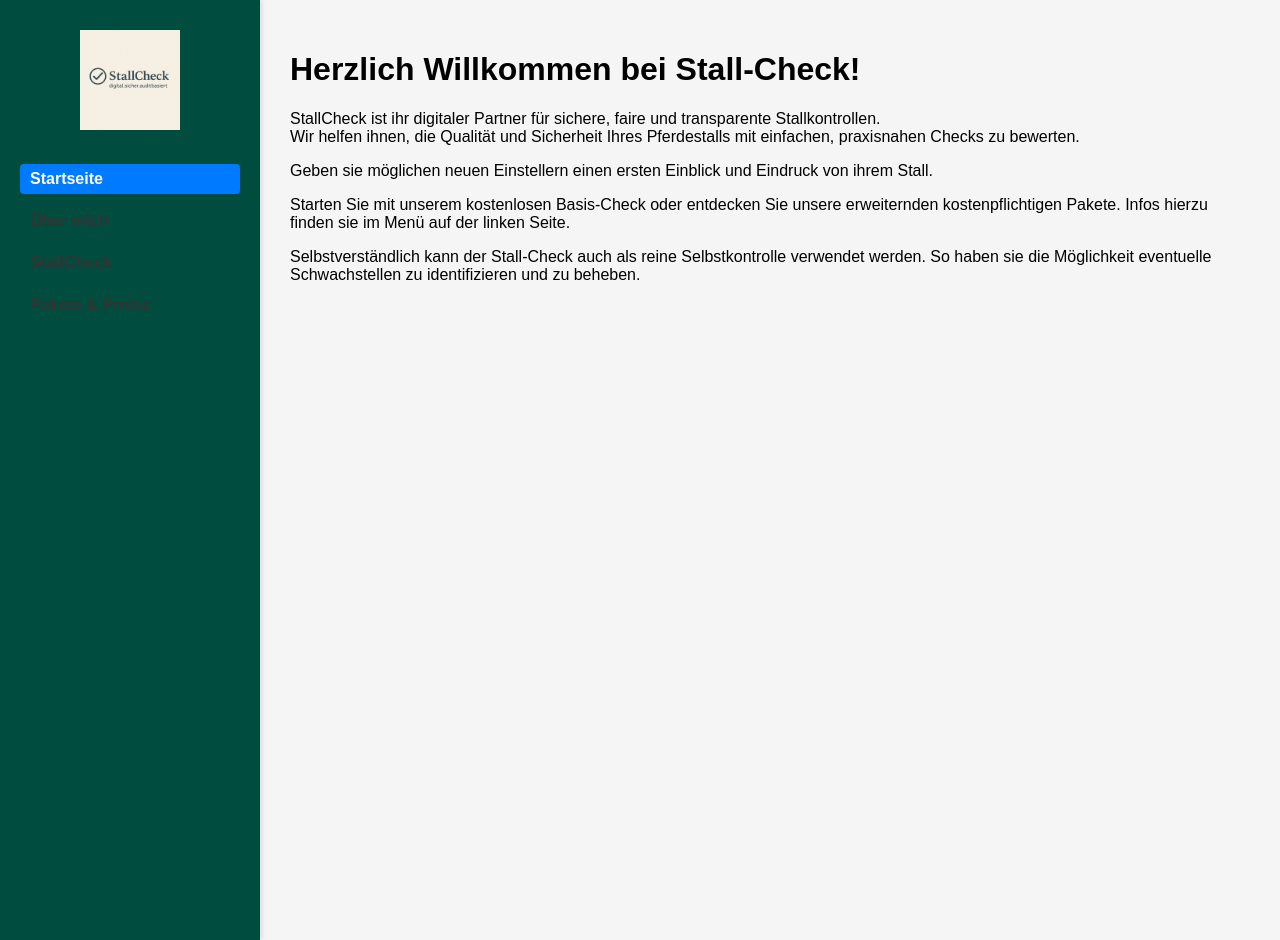
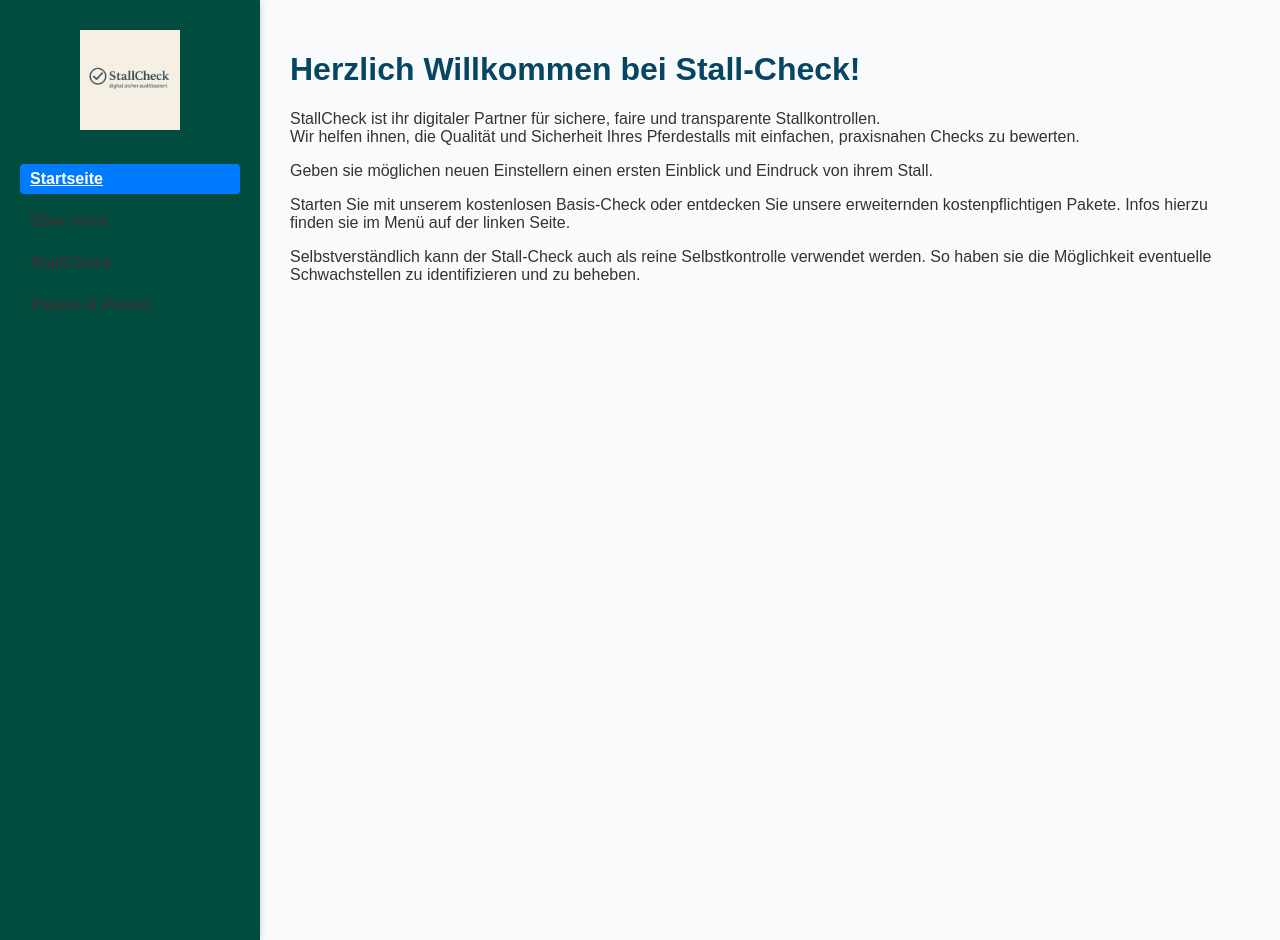
Before and after one commit to Kerstin78/stallcheck, a Jekyll site: the page built from index.md, in a window 1280 px wide. Built offline with Jekyll 4.4.1, drawn with Linux system fonts in a browser that asks for light colours.

Commit message:
Update style.css
erneuert

```diff
--- a/assets/css/style.css
+++ b/assets/css/style.css
@@ -1,51 +1,96 @@
+/* Allgemeines Grundlayout */
 body {
   display: flex;
+  font-family: Arial, sans-serif;
   margin: 0;
-  font-family: Arial, sans-serif;
-  background-color: #f5f5f5;
+  padding: 0;
+  background-color: #f9fafb; /* heller, neutraler Hintergrund */
+  color: #333;
 }
 
+/* Sidebar */
 nav {
   width: 220px;
-  background-color: #064663;
+  background-color: #064663; /* Dunkles Blau mit leichtem Grünstich */
   padding: 20px;
   height: 100vh;
   box-shadow: 2px 0 5px rgba(0,0,0,0.1);
   overflow-y: auto;
 }
+
 nav ul {
   list-style-type: none;
   padding: 0;
+  margin: 0;
 }
+
 nav ul li {
   margin: 10px 0;
 }
+
 nav ul li a {
   text-decoration: none;
-  color: #f0f0f0; /* Sehr helles Grau, fast Weiß */
-  font-weight: 600; /* Etwas kräftiger für bessere Lesbarkeit */
+  color: #f0f0f0; /* sehr helles Grau, fast Weiß */
+  font-weight: 600;
   transition: color 0.3s ease;
+  display: block;
+  padding: 5px 10px;
+  border-radius: 4px;
 }
 
-nav ul li a:hover {
+nav ul li a:hover,
+nav ul li a.active {
   text-decoration: underline;
-  color: #ffffff; /* Reinweiß beim Hover */
+  color: #ffffff;
+  background-color: rgba(255, 255, 255, 0.1);
 }
 
-
-
-
+/* Logo in Sidebar */
 .logo {
   text-align: center;
   margin-bottom: 30px;
 }
 
 .logo img {
+  max-height: 120px;
   max-width: 100%;
-  max-height: 120px;
+  height: auto;
 }
 
+/* Hauptinhalt */
 .content {
   flex: 1;
   padding: 30px;
+  background-color: #f9fafb;
+  overflow-y: auto;
 }
+
+/* Optional: Scrollbar für Sidebar und Content */
+nav::-webkit-scrollbar,
+.content::-webkit-scrollbar {
+  width: 8px;
+}
+
+nav::-webkit-scrollbar-thumb,
+.content::-webkit-scrollbar-thumb {
+  background-color: rgba(0,0,0,0.1);
+  border-radius: 4px;
+}
+
+/* Überschriften Styling */
+h1, h2, h3 {
+  color: #064663;
+}
+
+/* Links im Inhalt */
+.content a {
+  color: #064663;
+  text-decoration: none;
+  border-bottom: 1px solid transparent;
+  transition: border-color 0.3s ease;
+}
+
+.content a:hover {
+  border-color: #064663;
+  text-decoration: none;
+}
```
